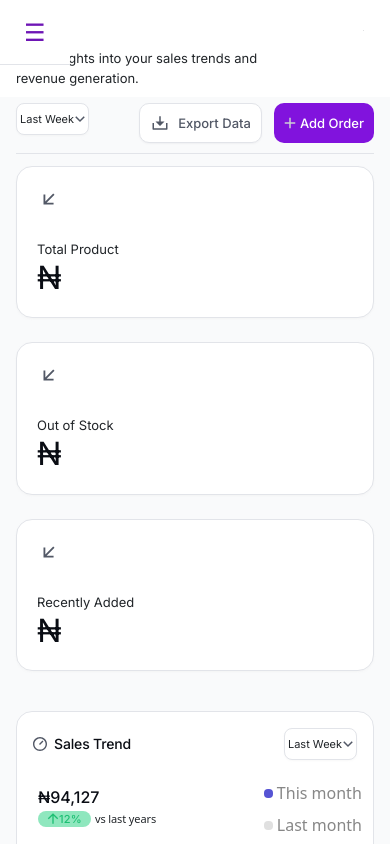
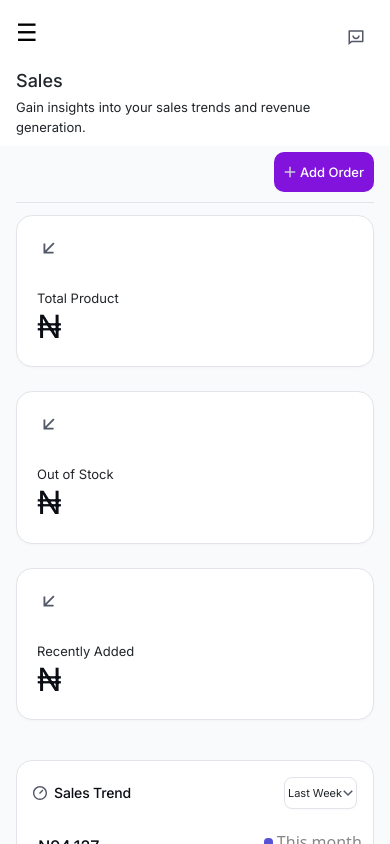
Before and after one commit to The-Byte-Bandit/lama, a React (Create React App) app: page /home/sales in a window 390 px wide. Shown: the top 844 px of the page. Built offline with nearby package versions, Linux system fonts and the light colour scheme.

Commit message:
alomist finished settings

```diff
--- a/src/App.css
+++ b/src/App.css
@@ -1,4 +1,4 @@
-*{
+* {
   box-sizing: border-box;
   margin: 0;
   padding: 0;
@@ -10,48 +10,47 @@
   border-radius: 8px;
 }
 
-  .active .arr{
+.active .arr {
   visibility: visible;
 }
 
-  .active .cgrey{
+.active .cgrey {
   filter: grayscale(0%);
   opacity: 100%;
 }
 
-  .cgrey{
+.cgrey {
   filter: grayscale(100%);
   opacity: 60%;
 }
 
-  .arr{
+.arr {
   visibility: hidden;
 }
 
-  .slogoutbtn{
+.slogoutbtn {
   transition: 0.3s;
 }
-  .slogoutbtn:hover{
+.slogoutbtn:hover {
   background-color: red;
   color: white;
 }
-  .btx{
+.btx {
   transition: 0.3s;
 }
-  .btx:hover
-  {
-    background-color:#8113DD;
+.btx:hover {
+  background-color: #8113dd;
   color: white;
 }
-  .fadein{
-    animation: fadein 0.4s ease-in;
+.fadein {
+  animation: fadein 0.6s ease-in-out;
 }
 
 @keyframes fadein {
-    0%{
+  0% {
     opacity: 0%;
   }
-    100%{
+  100% {
     opacity: 100%;
   }
 }
--- a/src/Components/notification.jsx
+++ b/src/Components/notification.jsx
@@ -4,7 +4,7 @@ import {notificationIcon } from '../constants/constant';
 function CnotificationIcon() {
   return (
     <div>
-        <div className='hidden md:block py-[10px] px-[10px]'>
+        <div className='py-[10px] px-[10px]'>
         <img src={notificationIcon} alt='inbox'/>
         </div>
     </div>
--- a/src/Components/sideNav.jsx
+++ b/src/Components/sideNav.jsx
@@ -25,13 +25,13 @@ function SideNav() {
     <div id='sidenav'>
       <div className='mini md:hidden absolute top-0 left-0 z-20'>
         {/* Small Screen Navigation */}
-        <div className={`${miniNavVisible ? 'border-r-[#E2E4E9] border-b-[#E2E4E9] border-b-[1.5px] border-r-[1.5px] min-h-screen fadein ease-in-out' : ''} bg-neutrals-white-50 w-full  flex flex-col justify-between  rounded-tr rounded-br`}>
+        <div className={`${miniNavVisible ? 'border-r-[#E2E4E9] border-b-[#E2E4E9] border-b-[1.5px] border-r-[1.5px] min-h-screen fadein transition-opacity' : ''} bg-neutrals-white-50 w-full  flex flex-col justify-between  rounded-tr rounded-br`}>
           {/* Header Section */}
-          <div className='flex justify-between items-center px-4 py-3 border-b-stroke-soft-200 border-b-[1.5px]'>
+          <div className='flex justify-between items-center px-3 py-3 border-b-stroke-soft-200'>
                         {/* Collapsible Button */}
                         <button
               id="toggleMiniNav"
-              className='text-swiphr-purple text-2xl'
+              className='text-[#000] text-2xl flex items-center justify-center'
               onClick={() => setMiniNavVisible(!miniNavVisible)}
             >
               ☰
@@ -44,7 +44,7 @@ function SideNav() {
           </div>
 
           {/* Links Section */}
-          <div className={`${miniNavVisible ? 'flex' : 'hidden'} flex-col gap-2 px-4`}>
+          <div className={`${miniNavVisible ? 'flex ' : 'hidden'} flex-col gap-2 px-4`}>
             <ul className='flex flex-col gap-3'>
               {sideNavLinks.map((link) => (
                 <li
@@ -85,10 +85,17 @@ function SideNav() {
         </div>
       </div>
 
-      <div className={`${miniNavVisible ? 'flex' : 'hidden'} w-screen h-screen bg-[#00000081] absolute z-10`}></div>
+      <div className={`${miniNavVisible ? 'flex' : 'hidden'} w-screen h-screen bg-[#00000081] ease-linear absolute left-0 z-10 transition-opacity duration-300 top-0`}></div>
 
-      <div className='hidden md:block'>
-        <div  className='bg-neutrals-white-50  max-w-[227px] w-[100%] h-full hidden md:flex flex-1 flex-col justify-between border-r-[#E2E4E9] border-b-[#E2E4E9] border-b-[1.5px] border-r-[1.5px] rounded-tr rounded-br'>
+      {/* {miniNavVisible && (
+          <div
+            className="w-screen h-screen bg-[#00000081] absolute z-10 transition-opacity duration-300"
+            onClick={() => setMiniNavVisible(false)}
+          />
+        )} */}
+
+      <div className=' bg-neutrals-white-50  max-w-[227px] w-[100%] h-full hidden md:flex flex-1 flex-col justify-between border-r-[#E2E4E9] border-b-[#E2E4E9] border-b-[1.5px] border-r-[1.5px] rounded-tr rounded-br'>
+        <div  className=''>
           <div className={`${styles.paddingL1} flex flex-col `}>
             <div className='flex max-w-[248px] justify-center items-center border-b-stroke-soft-200 border-b-[1.5px] h-[77px]'>
               <img src={Swiphr} alt="Swiphr" />
--- a/src/layouts/ordersLayout.jsx
+++ b/src/layouts/ordersLayout.jsx
@@ -17,20 +17,22 @@ function OrdersLayout() {
   return (
     <div className={`fadein  w-[100%] min-h-screen  bg-backgroundGrey`}>
       <div className={`${styles.paddingMain} flex  w-[100%]  pt-[20px] pb-[9px] bg-bg-white-0 `}>
-        <div className='flex flex-row flex-1 justify-between  gap-[12px] '>
+        <div className='flex flex-col-reverse md:flex-row flex-1 justify-between  gap-[12px] '>
           <div className='flex flex-col gap-[4px]'>
             <h3 className={`${typography.labelLarge}`}> Orders</h3>
                   <p className={`${typography.paragraphSmall}`}>{ordersHeadingMessage }</p>
           </div>
 
-          <div className=' flex' >
+          <div className='ml-auto md:ml-0 flex items-center justify-center' >
             <div className='flex gap-[12px]'>
               <CsearchIcon/>
               <CnotificationIcon/>
               <div className='md:hidden'>
                 <SideNav/>
               </div>
+              <div className='hidden md:block'>
               <CinboxIcon/>
+              </div>
             </div>
           </div>
         </div>
@@ -39,17 +41,20 @@ function OrdersLayout() {
 
       <div className={`${styles.paddingMain} w-[100%]  py-[12px]`}>
         <div className='flex flex-row justify-between border-b border-stroke-soft-200 pb-[10px]'>
-            <div>
+            <div className='hidden md:block '>
               <DurationBtn/>
             </div>
 
-            <div className='flex flex-row  '>
-              <div className=' flexitems-center'>
+            <div className='ml-auto md:ml-0 flex flex-row  '>
+              <div className=' flex items-center'>
                 <CsearchIcon/>
               </div>
               <div className='flex flex-1 flex-row gap-[12px]  items-center w-[]'>
-                <ExportDataBtn/>
-                <Link to ={`add-orders`}>
+                <div className='hidden md:block'>
+                  <ExportDataBtn/>
+                </div>
+
+                <Link to ={`add-orders`} className=''>
                   <AddOrderBtn/>
                 </Link>
               </div>
--- a/src/layouts/productLayout.jsx
+++ b/src/layouts/productLayout.jsx
@@ -32,20 +32,23 @@ function ProductsLayout() {
   return (
     <div className={`fadein w-[100%] min-h-screen bg-backgroundGrey`}>
       <div className={`${styles.paddingMain} flex w-[100%]  pt-[20px] pb-[9px] bg-bg-white-0 `}>
-        <div className='flex flex-row flex-1 justify-between  gap-[12px] '>
+        <div className='flex flex-col-reverse md:flex-row flex-1 justify-between  gap-[12px] '>
           <div className='flex flex-col gap-[4px]'>
             <h3 className={`${typography.labelLarge}`}> {location.pathname.includes("add-product") ? 'Add Product': 'Products'}</h3>
                   <p className={`${typography.paragraphSmall}`}>{location.pathname.includes("add-product") ? productHeadingMessage: AddProductHeadingMessage }</p>
           </div>
 
-          <div className=' flex' >
-            <div className='flex gap-[12px]'>
+          <div className='ml-auto md:ml-0 flex items-center justify-center' >
+            <div className='flex md:gap-[12px]'>
               <CsearchIcon/>
               <CnotificationIcon/>
               <div className='md:hidden'>
                 <SideNav/>
               </div>
+
+              <div className='hidden md:block'>
               <CinboxIcon/>
+              </div>
             </div>
           </div>
         </div>
--- a/src/layouts/salesLayout.jsx
+++ b/src/layouts/salesLayout.jsx
@@ -17,20 +17,22 @@ function SalesLayout() {
   return (
     <div className={`fadein min-h-screen  bg-backgroundGrey w-[100%]`}>
       <div className={`${styles.paddingMain} flex  w-[100%]  pt-[20px] pb-[9px] bg-bg-white-0 `}>
-        <div className='flex flex-row flex-1 justify-between  gap-[12px] '>
+        <div className='flex flex-col-reverse md:flex-row flex-1 justify-between  gap-[12px] '>
           <div className='flex flex-col gap-[4px]'>
             <h3 className={`${typography.labelLarge}`}> Sales</h3>
                   <p className={`${typography.paragraphSmall}`}>{salesHeadingMessage }</p>
           </div>
 
           <div className=' flex' >
-            <div className='flex gap-[12px]'>
+            <div className='flex gap-[12px] w-full md:w-fit'>
               <CsearchIcon/>
               <CnotificationIcon/>
               <div className='md:hidden'>
                 <SideNav/>
               </div>
-              <CinboxIcon/>
+              <div className='ml-auto md:ml-0'>
+                <CinboxIcon/>
+              </div>
             </div>
           </div>
         </div>
@@ -39,16 +41,18 @@ function SalesLayout() {
 
       <div className={`${styles.paddingMain}  w-[100%]  py-[12px]`}>
         <div className='flex flex-row justify-between border-b border-stroke-soft-200 pb-[10px]'>
-            <div>
+          <div className='hidden md:block '>
               <DurationBtn/>
-            </div>
+          </div>
 
-            <div className='flex flex-row  '>
-              <div className=' flexitems-center'>
+          <div className='ml-auto md:ml-0 flex flex-row  '>
+              <div className=' flex items-center'>
                 <CsearchIcon/>
               </div>
               <div className='flex flex-1 flex-row gap-[12px]  items-center'>
-                <ExportDataBtn/>
+                <div className='hidden md:block'>
+                  <ExportDataBtn/>
+                </div>
                 <Link to ={`add-orders`}>
                   <AddOrderBtn/>
                 </Link>
--- a/src/layouts/settingsLayout.jsx
+++ b/src/layouts/settingsLayout.jsx
@@ -49,8 +49,10 @@ function SettingsLayout() {
               </div>
 
               <CsearchIcon />
-              <CnotificationIcon />
-              <div className=' ml-auto md:ml-0'>
+              <div className='ml-auto md:ml-0'>
+                <CnotificationIcon />
+              </div>
+              <div className=' hidden md:block'>
                 <CinboxIcon />
               </div>
 
--- a/src/layouts/walletLayout.jsx
+++ b/src/layouts/walletLayout.jsx
@@ -16,20 +16,23 @@ function WalletLayout() {
   return (
     <div className={`fadein w-[100%] h-full min-h-screen bg-backgroundGrey `}>
       <div className={`${styles.paddingMain} flex  w-[100%]  pt-[20px] pb-[9px] bg-bg-white-0 `}>
-        <div className='flex flex-row flex-1 justify-between  gap-[12px] '>
+        <div className='flex flex-col-reverse md:flex-row flex-1 justify-between  gap-[12px] '>
           <div className='flex flex-col gap-[4px]'>
             <h3 className={`${typography.labelLarge}`}>Wallet</h3>
                   <p className={`${typography.paragraphSmall}`}>{walletHeadingMessage }</p>
           </div>
 
-          <div className=' flex' >
-            <div className='flex gap-[12px]'>
+          <div className='ml-auto md:ml-0 flex items-center justify-center' >
+            <div className='flex md:gap-[12px]'>
               <CsearchIcon/>
               <CnotificationIcon/>
               <div className='md:hidden'>
                 <SideNav/>
               </div>
-              <CinboxIcon/>
+
+              <div className='hidden md:block'>
+                <CinboxIcon/>
+              </div>
             </div>
           </div>
         </div>
@@ -37,7 +40,7 @@ function WalletLayout() {
       </div>
 
       <div className={`${styles.paddingMain}  w-[100%]  `}>
-        <div className='flex flex-row justify-between border-b border-stroke-soft-200 pb-[10px]'>
+        <div className='flex flex-row items-center justify-between border-b border-stroke-soft-200 pb-[10px]'>
             <div>
               <DurationBtn/>
             </div>
```
Lines whose indentation alone changed are shown as unchanged.
